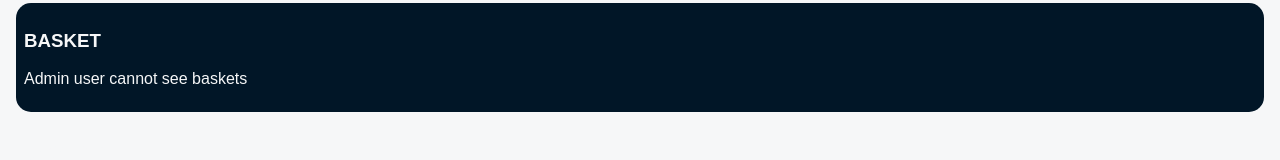
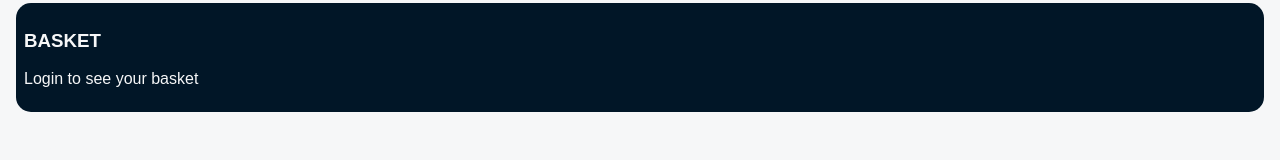
Before and after one commit to IsaacIngram/rit-swen261-u-fund-project, an Angular app in the folder ufund-ui/: page /basket in a window 1280 px wide. Shown: the part 125-285 px from the top of the page. Built offline with nearby package versions, Linux system fonts and the light colour scheme.

Commit message:
bugfix: admin is always logged in
Fix bug where admin was always logged in. This was because I added
"return true" to the "is admin" function and forgot to remove it

```diff
--- a/ufund-ui/src/app/access-control.service.ts
+++ b/ufund-ui/src/app/access-control.service.ts
@@ -31,7 +31,6 @@ export class AccessControlService {
   }
 
   isAdmin(): boolean {
-    return true;
     if(this.getUser() == "admin"){
       return true;
     }else{
```
